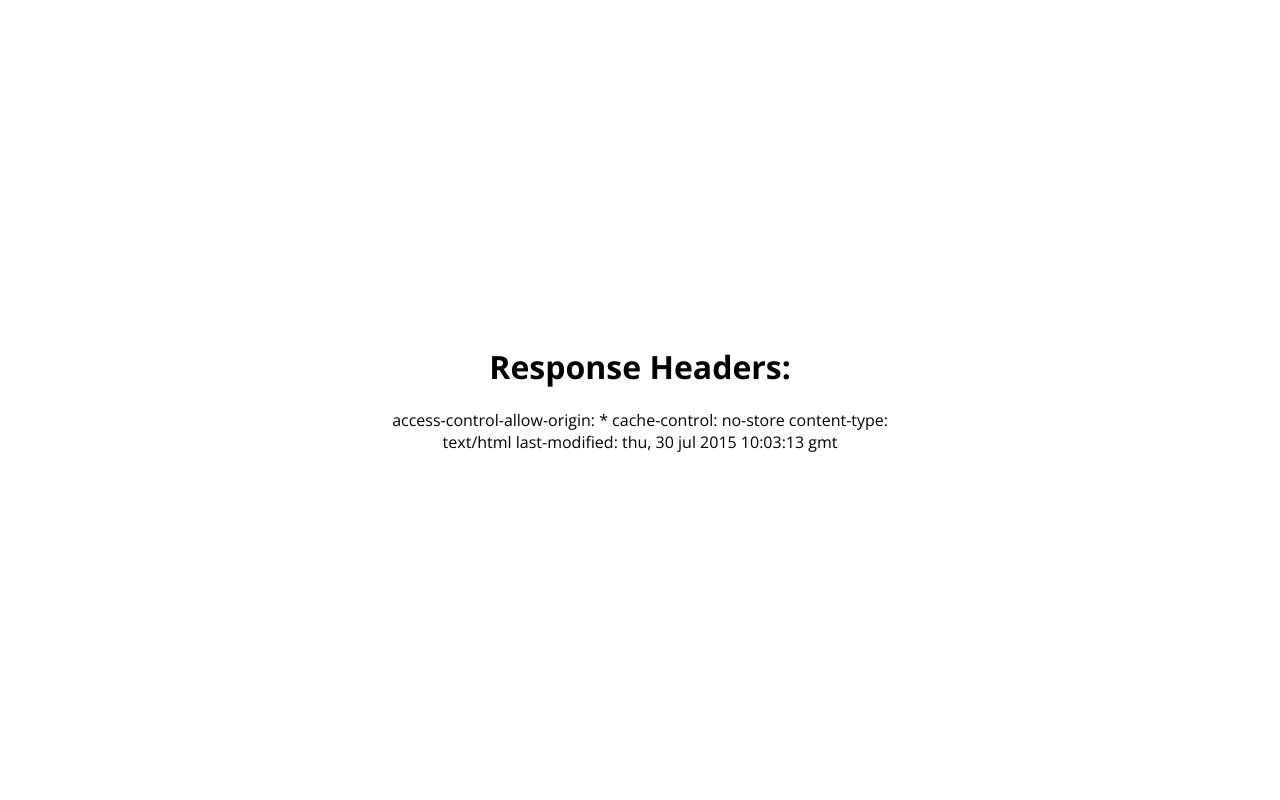
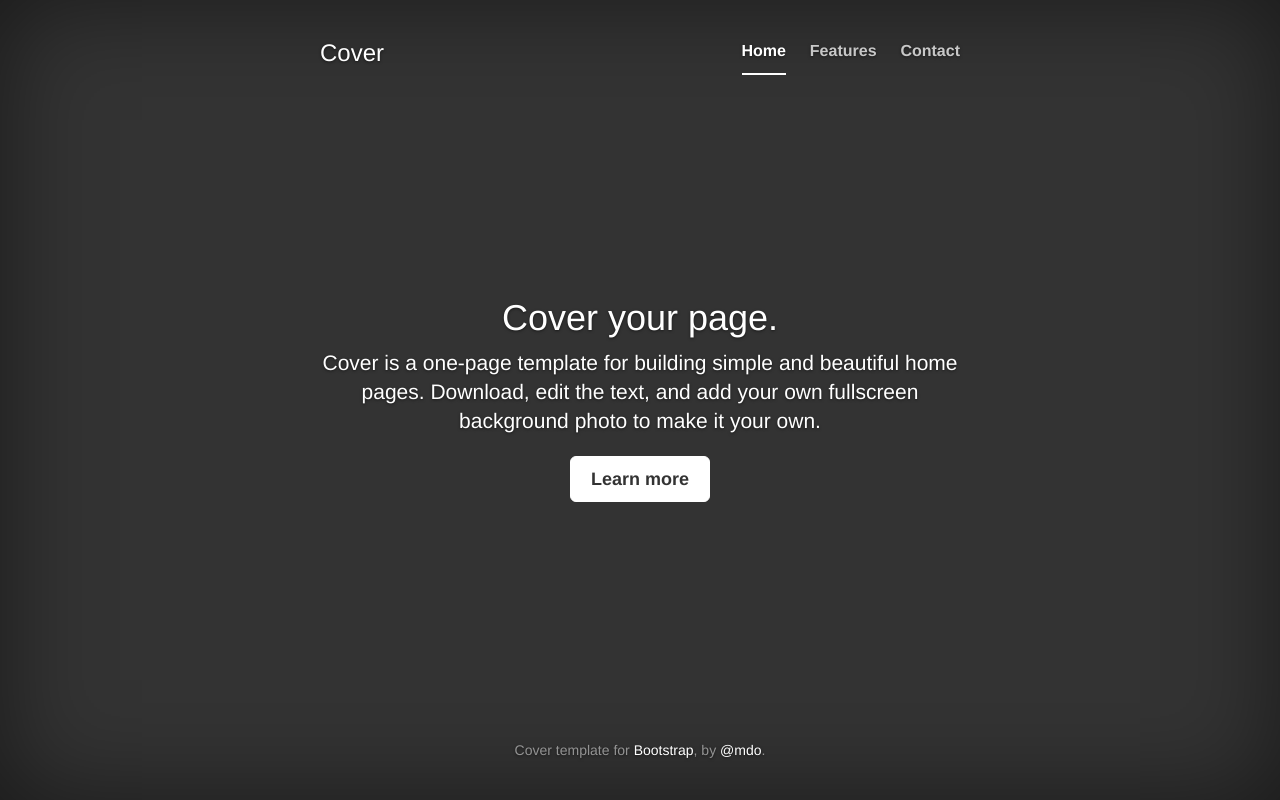
Before and after one commit to beautiful-code/ansible-static-site, a plain HTML site: page index.html in a window 1280 px wide. Drawn offline with nearby package versions, Linux system fonts and the light colour scheme.

Commit message:
Landing page

```diff
--- /dev/null
+++ b/css/cover.css
@@ -0,0 +1,163 @@
+/*
+ * Globals
+ */
+
+/* Links */
+a,
+a:focus,
+a:hover {
+  color: #fff;
+}
+
+/* Custom default button */
+.btn-default,
+.btn-default:hover,
+.btn-default:focus {
+  color: #333;
+  text-shadow: none; /* Prevent inheritence from `body` */
+  background-color: #fff;
+  border: 1px solid #fff;
+}
+
+
+/*
+ * Base structure
+ */
+
+html,
+body {
+  height: 100%;
+  background-color: #333;
+}
+body {
+  color: #fff;
+  text-align: center;
+  text-shadow: 0 1px 3px rgba(0,0,0,.5);
+}
+
+/* Extra markup and styles for table-esque vertical and horizontal centering */
+.site-wrapper {
+  display: table;
+  width: 100%;
+  height: 100%; /* For at least Firefox */
+  min-height: 100%;
+  -webkit-box-shadow: inset 0 0 100px rgba(0,0,0,.5);
+          box-shadow: inset 0 0 100px rgba(0,0,0,.5);
+}
+.site-wrapper-inner {
+  display: table-cell;
+  vertical-align: top;
+}
+.cover-container {
+  margin-right: auto;
+  margin-left: auto;
+}
+
+/* Padding for spacing */
+.inner {
+  padding: 30px;
+}
+
+
+/*
+ * Header
+ */
+.masthead-brand {
+  margin-top: 10px;
+  margin-bottom: 10px;
+}
+
+.masthead-nav > li {
+  display: inline-block;
+}
+.masthead-nav > li + li {
+  margin-left: 20px;
+}
+.masthead-nav > li > a {
+  padding-right: 0;
+  padding-left: 0;
+  font-size: 16px;
+  font-weight: bold;
+  color: #fff; /* IE8 proofing */
+  color: rgba(255,255,255,.75);
+  border-bottom: 2px solid transparent;
+}
+.masthead-nav > li > a:hover,
+.masthead-nav > li > a:focus {
+  background-color: transparent;
+  border-bottom-color: #a9a9a9;
+  border-bottom-color: rgba(255,255,255,.25);
+}
+.masthead-nav > .active > a,
+.masthead-nav > .active > a:hover,
+.masthead-nav > .active > a:focus {
+  color: #fff;
+  border-bottom-color: #fff;
+}
+
+@media (min-width: 768px) {
+  .masthead-brand {
+    float: left;
+  }
+  .masthead-nav {
+    float: right;
+  }
+}
+
+
+/*
+ * Cover
+ */
+
+.cover {
+  padding: 0 20px;
+}
+.cover .btn-lg {
+  padding: 10px 20px;
+  font-weight: bold;
+}
+
+
+/*
+ * Footer
+ */
+
+.mastfoot {
+  color: #999; /* IE8 proofing */
+  color: rgba(255,255,255,.5);
+}
+
+
+/*
+ * Affix and center
+ */
+
+@media (min-width: 768px) {
+  /* Pull out the header and footer */
+  .masthead {
+    position: fixed;
+    top: 0;
+  }
+  .mastfoot {
+    position: fixed;
+    bottom: 0;
+  }
+  /* Start the vertical centering */
+  .site-wrapper-inner {
+    vertical-align: middle;
+  }
+  /* Handle the widths */
+  .masthead,
+  .mastfoot,
+  .cover-container {
+    width: 100%; /* Must be percentage or pixels for horizontal alignment */
+  }
+}
+
+@media (min-width: 992px) {
+  .masthead,
+  .mastfoot,
+  .cover-container {
+    width: 700px;
+  }
+}
--- a/index.html
+++ b/index.html
@@ -1,54 +1,74 @@
-<html>
+<!DOCTYPE html>
+<html lang="en">
   <head>
-  <title>Site is Managed by Ansible</title>
-  <link href='//fonts.googleapis.com/css?family=Open+Sans:400,600,300,700' rel='stylesheet' type='text/css'>
+    <meta charset="utf-8">
+    <meta http-equiv="X-UA-Compatible" content="IE=edge">
+    <meta name="viewport" content="width=device-width, initial-scale=1">
+    <!-- The above 3 meta tags *must* come first in the head; any other head content must come *after* these tags -->
+    <meta name="description" content="">
+    <meta name="author" content="">
+    <link rel="icon" href="../../favicon.ico">
 
-  <style>
-    * {
-      font-family: 'Open Sans';
-    }
+    <title>Cover Template for Bootstrap</title>
 
-    .block {
-      text-align: center;
-      margin-bottom: 10px;
-      height: 99%;
-    }
+    <!-- Bootstrap core CSS -->
+    <link href="//cdnjs.cloudflare.com/ajax/libs/twitter-bootstrap/3.3.5/css/bootstrap.min.css" rel="stylesheet">
 
-    .block:before {
-      content: '';
-      display: inline-block;
-      height: 100%;
-      vertical-align: middle;
-      margin-right: -0.25em;
-    }
+    <!-- Custom styles for this template -->
+    <link href="css/cover.css" rel="stylesheet">
 
-    .centered {
-      display: inline-block;
-      vertical-align: middle;
-      width: 500px;
-    }
-  </style>
+    <!-- HTML5 shim and Respond.js for IE8 support of HTML5 elements and media queries -->
+    <!--[if lt IE 9]>
+      <script src="//oss.maxcdn.com/html5shiv/3.7.2/html5shiv.min.js"></script>
+      <script src="//oss.maxcdn.com/respond/1.4.2/respond.min.js"></script>
+    <![endif]-->
+  </head>
 
-</head>
   <body>
-<div class="block">
-    <div class="centered">
-        <h1> Response Headers: </h1>
-        <p id="response-headers">
-          content
-        </p>
+
+    <div class="site-wrapper">
+
+      <div class="site-wrapper-inner">
+
+        <div class="cover-container">
+
+          <div class="masthead clearfix">
+            <div class="inner">
+              <h3 class="masthead-brand">Cover</h3>
+              <nav>
+                <ul class="nav masthead-nav">
+                  <li class="active"><a href="#">Home</a></li>
+                  <li><a href="#">Features</a></li>
+                  <li><a href="#">Contact</a></li>
+                </ul>
+              </nav>
             </div>
           </div>
 
-<script type="text/javascript" charset="utf-8">
-  var headers = null;
-  var request = new XMLHttpRequest();
-  request.open('GET', document.location, false);
-  request.send(null);
-  headers = request.getAllResponseHeaders().toLowerCase();
+          <div class="inner cover">
+            <h1 class="cover-heading">Cover your page.</h1>
+            <p class="lead">Cover is a one-page template for building simple and beautiful home pages. Download, edit the text, and add your own fullscreen background photo to make it your own.</p>
+            <p class="lead">
+              <a href="#" class="btn btn-lg btn-default">Learn more</a>
+            </p>
+          </div>
 
-  document.getElementById('response-headers').innerHTML = headers;
-</script>
+          <div class="mastfoot">
+            <div class="inner">
+              <p>Cover template for <a href="http://getbootstrap.com">Bootstrap</a>, by <a href="https://twitter.com/mdo">@mdo</a>.</p>
+            </div>
+          </div>
 
+        </div>
+
+      </div>
+
+    </div>
+
+    <!-- Bootstrap core JavaScript
+    ================================================== -->
+    <!-- Placed at the end of the document so the pages load faster -->
+    <script src="//ajax.googleapis.com/ajax/libs/jquery/1.11.3/jquery.min.js"></script>
+    <script src="//cdnjs.cloudflare.com/ajax/libs/twitter-bootstrap/3.3.5/js/bootstrap.min.js"></script>
   </body>
 </html>
```
Lines whose indentation alone changed are shown as unchanged.
